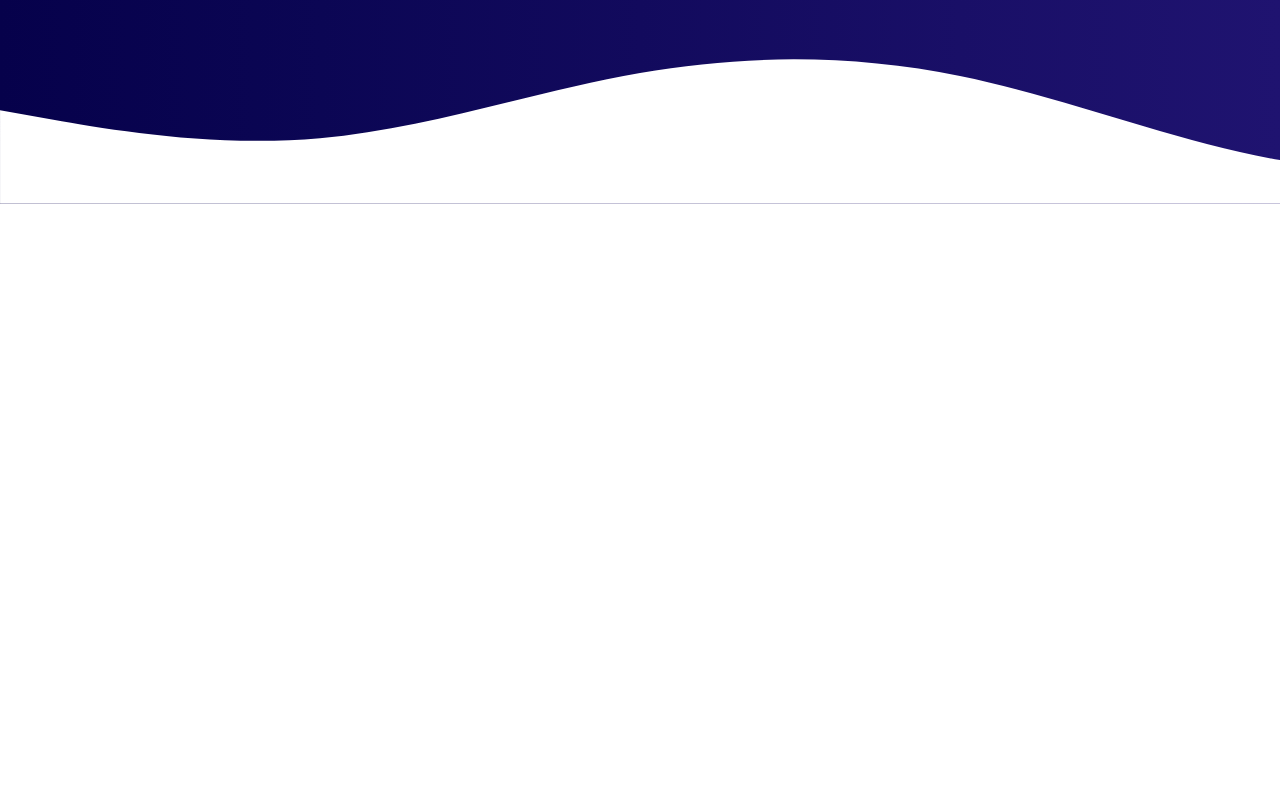
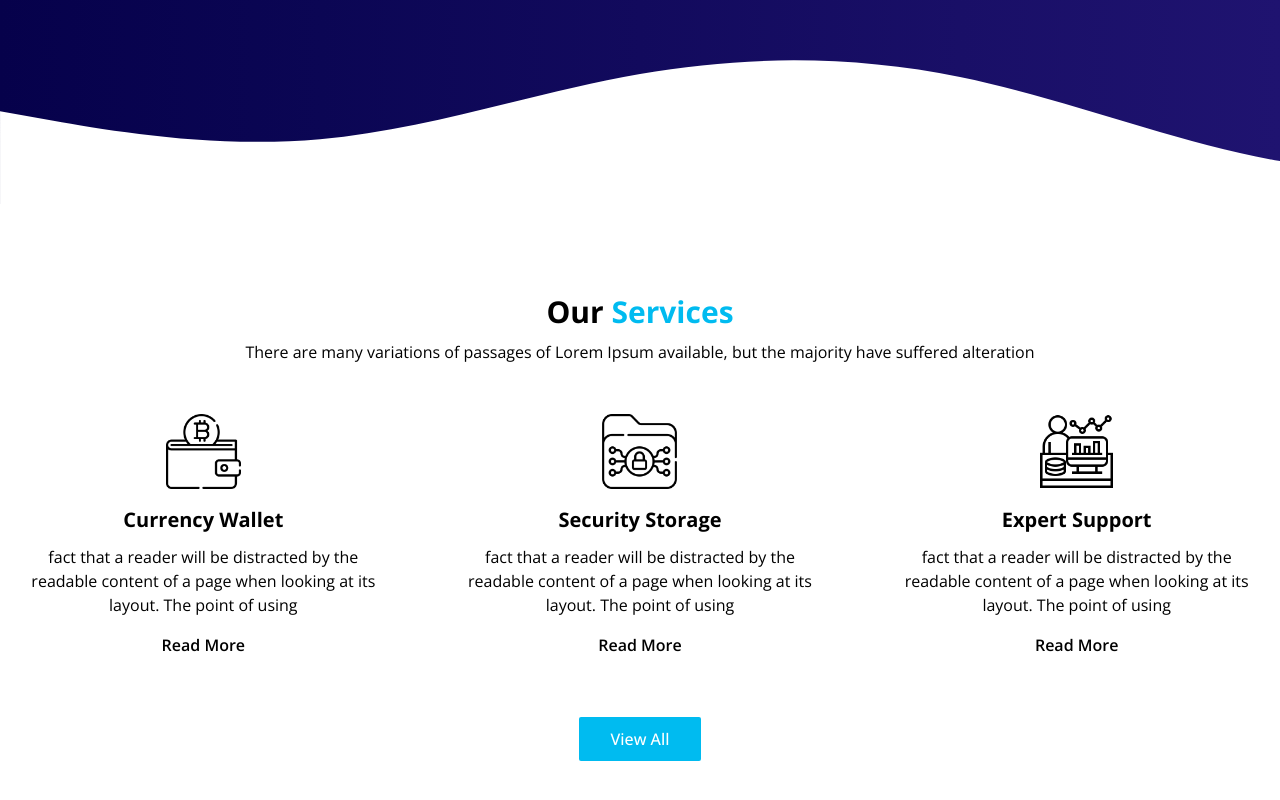
Before and after one commit to AbdallahKhattab11/Finexo_template, a React (Vite) app: page / in a window 1280 px wide. Shown: the part 596-1396 px from the top of the page. Before the commit the page ends 800 px from the top, so only its background shows below. Built offline with nearby package versions, Linux system fonts and the light colour scheme.

Commit message:
added Our Services Section

```diff
--- a/src/components/Button/Button.jsx
+++ b/src/components/Button/Button.jsx
@@ -2,7 +2,7 @@
 const Button = ({children}) => {
   return (
     <button type="button" className="">
-      <a href="#" className="inline-block text-white bg-primary hover:bg-secondary focus:ring-4 focus:outline-none focus:ring-primary font-medium rounded-sm text-md px-5 py-2.5 text-center transition">
+      <a href="#" className="inline-block text-white bg-primary hover:bg-secondary focus:ring-4 focus:outline-none focus:ring-primary font-medium rounded-sm text-md px-8 py-2.5 text-center transition">
         {children}
       </a>
     </button>
--- a/src/components/Hero/Hero.jsx
+++ b/src/components/Hero/Hero.jsx
@@ -27,7 +27,7 @@ const Hero = () => {
         </Swiper>
       </div>
 
-      <div className="svg w-full absolute bottom-0 left-0 xxs:hidden lg:block">
+      <div className="svg w-full absolute bottom-[-1px] left-0 xxs:hidden lg:block">
         <svg
           xmlnsXlink="http://www.w3.org/1999/xlink"
           id="wave"
--- /dev/null
+++ b/src/components/OurServices/OurServices.jsx
@@ -0,0 +1,65 @@
+import Button from "../Button/Button";
+
+const OurServices = () => {
+  const data = [
+    {
+      id: 1,
+      img:"/src/assets/images/s1.png",
+      title: "Currency Wallet",
+      desc: "fact that a reader will be distracted by the readable content of a page when looking at its layout. The point of using",
+    },
+    {
+      id: 2,
+      img:"/src/assets/images/s2.png",
+      title: "Security Storage",
+      desc: "fact that a reader will be distracted by the readable content of a page when looking at its layout. The point of using",
+    },
+    {
+      id: 3,
+      img:"/src/assets/images/s3.png",
+      title: "Expert Support",
+      desc: "fact that a reader will be distracted by the readable content of a page when looking at its layout. The point of using",
+    },
+  ];
+  return (
+    <div className="ourServices py-[90px]">
+      <div className="container">
+        <div className="title mb-[50px] flex flex-col items-center">
+          <h2 className="text-3xl font-bold text-black mb-[10px]">
+            Our <span className="text-primary">Services</span>
+          </h2>
+          <p className="">
+            There are many variations of passages of Lorem Ipsum available, but
+            the majority have suffered alteration
+          </p>
+        </div>
+        <div className="cards grid grid-cols-3 gap-[30px] place-items-center">
+          {data.map((item)=> {
+            return(
+              <div className="card flex flex-col items-center max-w-[360px] gap-4" key={item.id}>
+                <div className="imgBox">
+                  <img className="size-[75px]" src={item.img} alt={item.title} />
+                </div>
+                <div className="content flex flex-col items-center">
+                  <h2 className="text-[20px] font-bold mb-[10px]">{item.title}</h2>
+                  <p className="text-center">{item.desc}</p>
+
+                </div>
+                <div className="link">
+                  <a href="#" className="hover:text-primary font-semibold transition">
+                    Read More
+                  </a>
+                </div>
+              </div>
+            )
+          })}
+        </div>
+        <div className="btn flex justify-center mt-[60px]">
+          <Button>View All</Button>
+        </div>
+      </div>
+    </div>
+  );
+};
+
+export default OurServices;
--- a/src/index.css
+++ b/src/index.css
@@ -2,8 +2,6 @@
 @tailwind components;
 @tailwind utilities;
 
-/* src/index.css */
-/* @import 'swiper/swiper-bundle.min.css'; */
 
 
 body {
--- a/src/pages/Home/Home.jsx
+++ b/src/pages/Home/Home.jsx
@@ -1,11 +1,12 @@
 
 
 import Hero from "../../components/Hero/Hero"
-
+import OurServices from "../../components/OurServices/OurServices";
 const Home = () => {
   return (
     <section>
       <Hero />
+      <OurServices />
     </section>
   );
 };
--- a/tailwind.config.js
+++ b/tailwind.config.js
@@ -1,4 +1,4 @@
-/* eslint-disable no-undef */
+
 /** @type {import('tailwindcss').Config} */
 export default {
   content: [ "./src/**/*.{js,jsx,ts,tsx}"],
```
